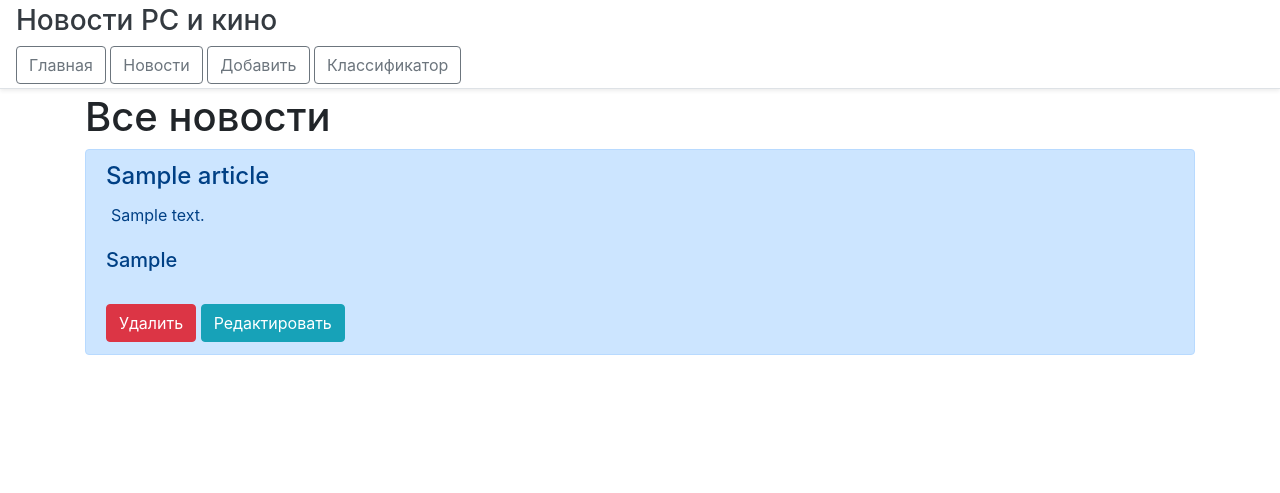
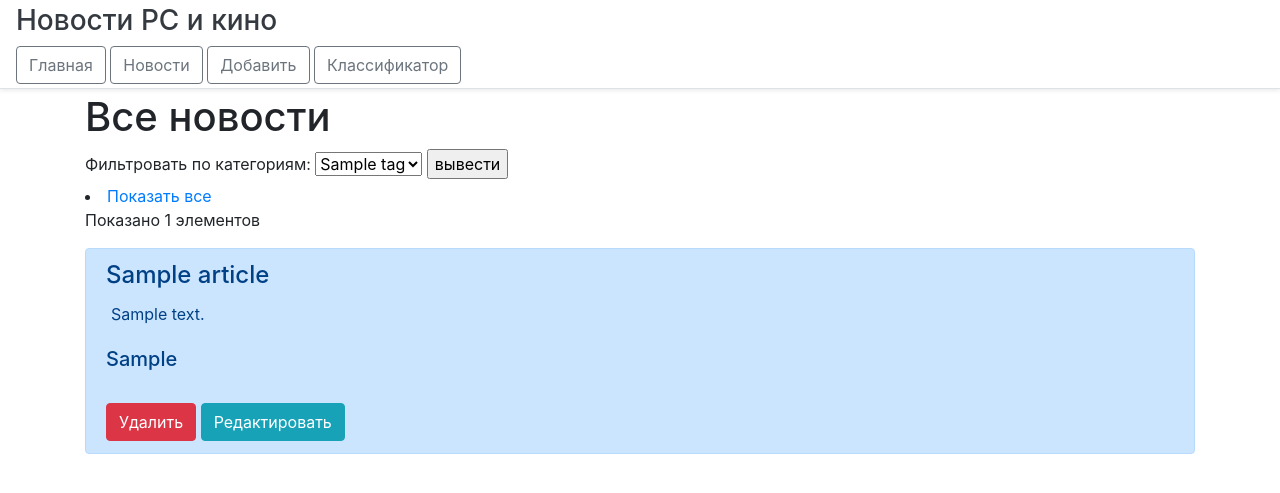
Before and after one commit to Regolas666/Text_Classifier, a Django app: page /news in a window 1280 px wide. Shown: the top 493 px of the page. Run offline with Django 3.2, Linux system fonts and the light colour scheme; tables that the repository leaves empty hold one stand-in row (values such as "Sample post"); some libraries are stand-ins or nearby versions.

Commit message:
Добавлены фильтры и вывод числа всех статей

```diff
--- a/TextWork/main/models.py
+++ b/TextWork/main/models.py
@@ -1,4 +1,16 @@
 from django.db import models
+
+
+class TagsModel(models.Model):
+    tagName = models.TextField(db_column='tagName', unique=True)
+    tagId = models.AutoField(db_column='tagId', primary_key=True)
+
+    class Meta:
+        managed = True
+        db_table = 'texts_tags'
+
+    def __str__(self):
+        return str(self.tagId)
 
 
 class Articles(models.Model):  # наши новости
--- a/TextWork/main/templates/main/index.html
+++ b/TextWork/main/templates/main/index.html
@@ -5,8 +5,29 @@
 {% endblock %}
 
 {% block content %}
+<form method="post">
+    {% csrf_token %}
     <div class="features">
         <h1>Все новости</h1>
+        <div class="dropdown-content">
+            <form action="PageObjects" method="post">
+                <tr><th><label for="id_filter_by">Фильтровать по категориям:</label></th></tr>
+                <select id="id_filter_by" name="filter_by" required>
+                    <!--<select name="filter_by">-->
+                    {% for temp in choices %}
+                    <option value="{{ temp.tagId }} ">{{ temp.tagName }}</option>
+                    {% endfor %}
+                </select>
+                <input type="submit" value="вывести">
+
+            </form>
+            <li><a href="{% url 'news/showAll' %}">Показать все</a> </li>
+            <div class="invalid-feedback">
+                Пожалуйста, введите существующее значение
+            </div>
+            </ul>
+        </div>
+        <label class="form-label">Показано {{count}} элементов {{tags}}</label>
         {% if news %}
             {% for element in news%}
                 <div class = "alert alert-primary mt-2">
@@ -19,7 +40,7 @@
                             text-overflow: clip;
                         }
                         .size:hover {
-                            background: aliceblue;
+                            background: #f0f8ff;
                             white-space: normal;
                         }
                     </style>
@@ -34,4 +55,5 @@
             <p>У нас нет записей!</p>
         {% endif %}
     </div>
+</form>
 {% endblock %}
--- a/TextWork/main/urls.py
+++ b/TextWork/main/urls.py
@@ -7,6 +7,7 @@ urlpatterns = [
     path('news', views.index, name='news'),
     path('classify', views.classify, name='classify'),
     path('create', views.create, name='create'),
+    path('news/showAll', views.showAll, name='news/showAll'),
     path('news/<int:pk>', views.NewsDetailView.as_view(), name='details_view'),
     path('news/<int:pk>/update', views.NewsUpdateView.as_view(), name='news_update'),
     path('news/<int:pk>/delete', views.NewsDeleteView.as_view(), name='news_delete')
--- a/TextWork/main/views.py
+++ b/TextWork/main/views.py
@@ -2,8 +2,8 @@ from django.shortcuts import render
 from django.views.generic import DetailView, UpdateView, DeleteView
 
 from .classificator import MainClassify as MC
-from .forms import ArticlesForm, TextsFormSecond
-from .models import Articles
+from .forms import ArticlesForm, TextsFormSecond, FilterTag
+from .models import Articles, TagsModel
 from django.http import HttpResponse
 
 # Вызываем здесь html-шаблоны.
@@ -15,7 +15,28 @@ def home(request):
 
 def index(request):
     news = Articles.objects.all()     # наш список-набор элементов
-    return render(request, 'main/index.html', {'title': 'Все новости', 'news': news})
+    count = news.count()
+    choices = TagsModel.objects.all()
+    answer = 1
+    tags = ''
+    if request.method == 'POST':
+        answer = int(request.POST.get('filter_by'))
+
+        #tags = "в категории " + str(TagsModel.objects.get(tagId=answer).tagName)
+        if answer == 1:
+            news = Articles.objects.filter(tag='pc')
+        else:
+            news = Articles.objects.filter(tag='кино')
+        count = news.count()
+    # forDifferent = FilterTag()
+    context = {
+        'title': 'Все новости',
+        'news': news,
+        'choices': choices,
+        'tags': tags,
+        'count': count
+    }
+    return render(request, 'main/index.html', context)
 
 
 class NewsDetailView(DetailView):
@@ -78,3 +99,9 @@ def create(request):
 def my_test_500_view(request):
     # Return an "Internal Server Error" 500 response code.
     return HttpResponse(status=500)
+
+
+def showAll(request):
+    news = Articles.objects.all()
+    count = news.count()
+    return index(request)
```
Also changed, not shown: TextWork/main/forms.py (+7 -1 lines), TextWork/main/templates/main/home.html (+4 -3 lines), 1 other file.
